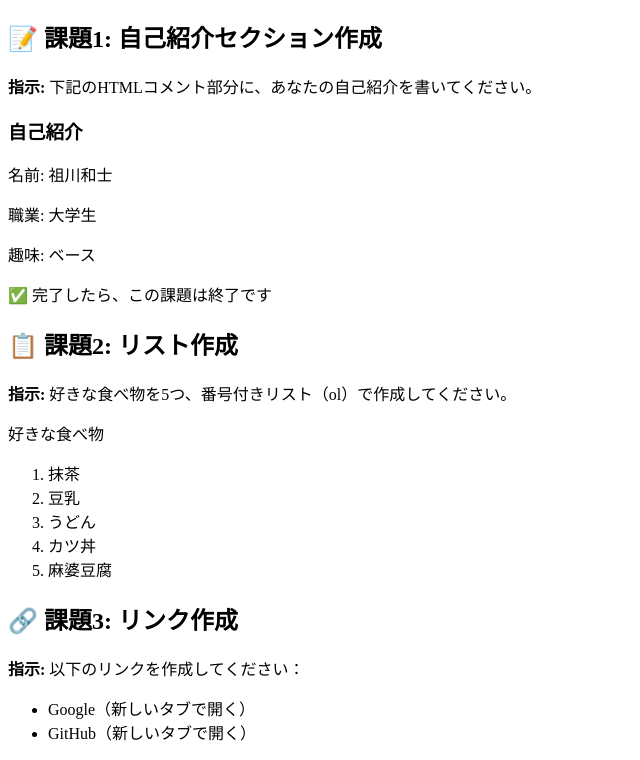
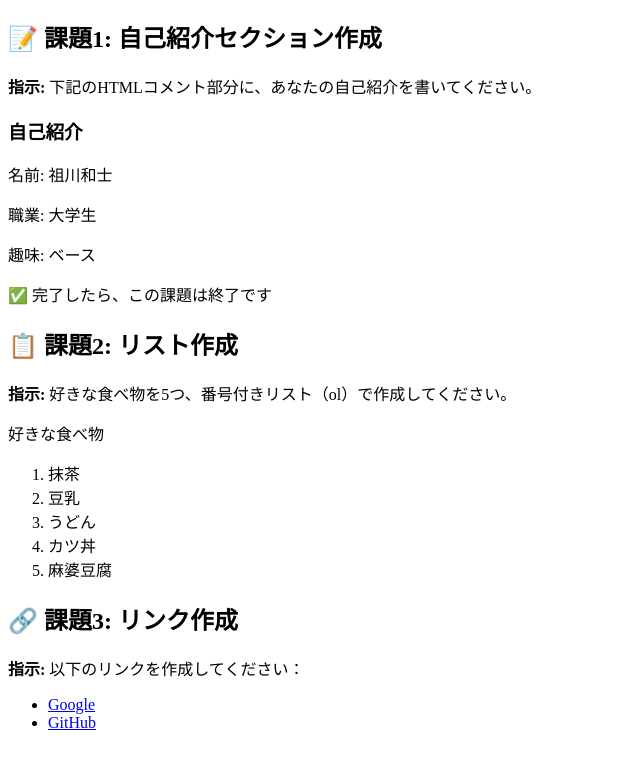
Before and after one commit to omu-aaa23153/omu-aaa23153.github.io, a plain HTML site: page index.html in a window 1280 px wide. Shown: the part 70-830 px from the top of the page, without its empty margins (0-640 px from the left). Drawn offline with Linux system fonts and the light colour scheme.

Commit message:
Update index.html

```diff
--- a/index.html
+++ b/index.html
@@ -35,10 +35,9 @@
         <h2>🔗 課題3: リンク作成</h2>
         <p><strong>指示:</strong> 以下のリンクを作成してください：</p>
         <ul>
-            <li>Google（新しいタブで開く）</li>
-            <li>GitHub（新しいタブで開く）</li>
+            <li><a href="https://www.google.com" target="_blank">Google</a></li>
+            <li><a href="https://github.com/" target="_blank">GitHub</a></li>
         </ul>
-      <!-- ここにリンクを作成してください -->
     </div>
 </body>
 </html>
```
